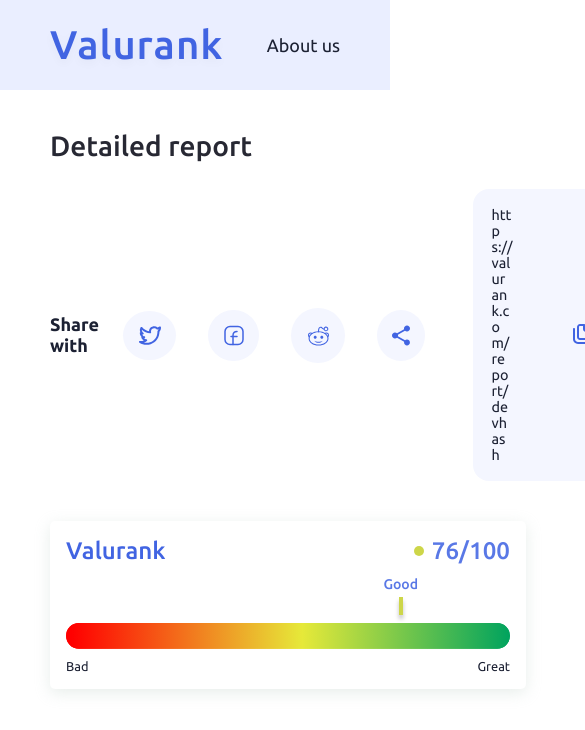
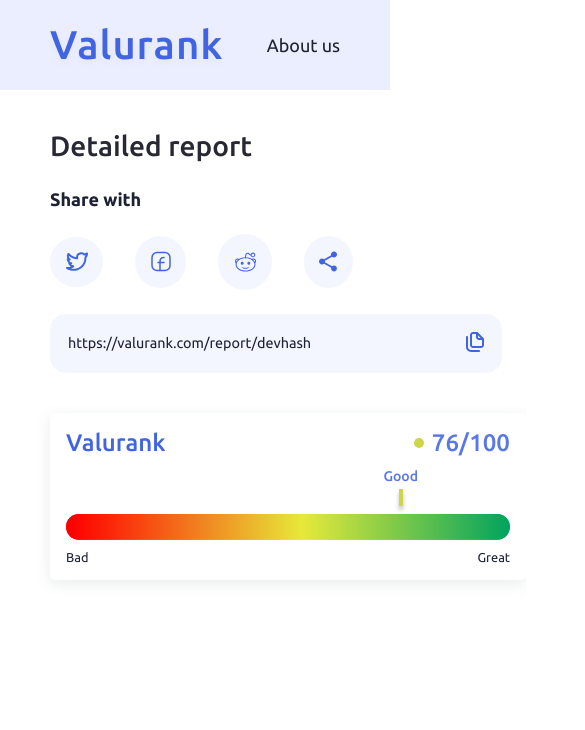
Before and after one commit to kindrakevychn/Next-report, a Next.js app: page / in a window 390 px wide. Shown: the top 730 px of the page, 585 px wide, since content can reach past the window. Built offline with nearby package versions, Linux system fonts and the light colour scheme.

Commit message:
Add media rule for share.module.css

```diff
--- a/pages/share.module.css
+++ b/pages/share.module.css
@@ -21,3 +21,23 @@
   border-top: 1px solid rgba(28, 33, 51, .2);
   transform: rotate(90deg);
 }
+
+@media only screen and (max-width: 425px) {
+  .container {
+    flex-direction: column;
+    align-items: flex-start;
+  }
+
+  .container > * {
+    margin-right: 0;
+    margin-bottom: 1.5rem;
+  }
+
+  .container > *:last-child {
+    margin-bottom: 0;
+  }
+
+  .separator {
+    display: none;
+  }
+}
```
